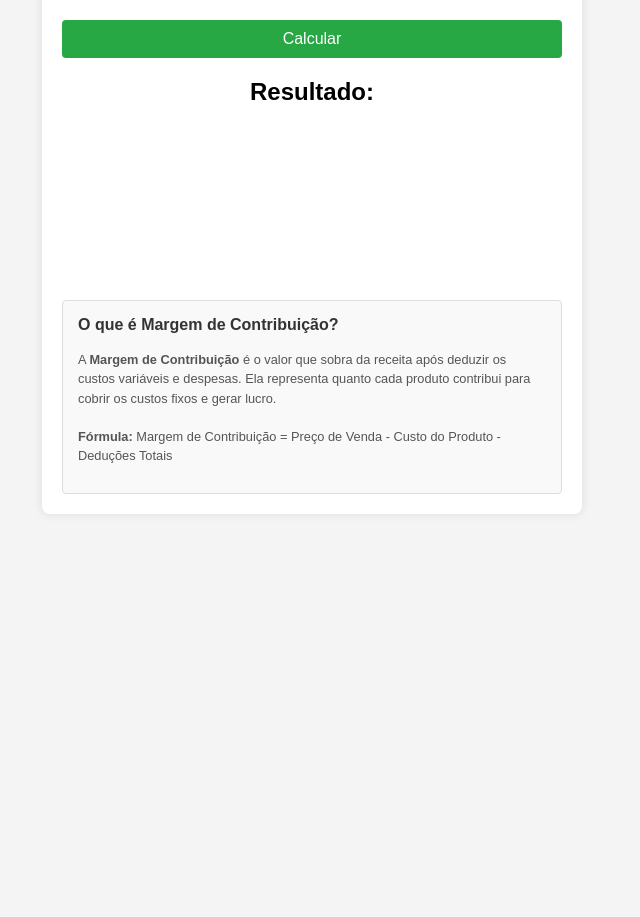
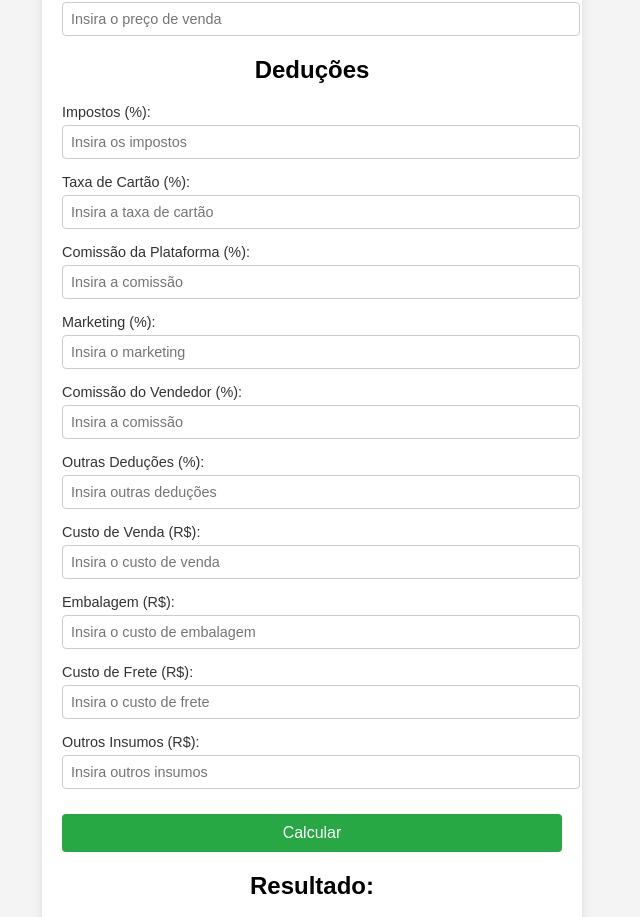
Before and after one commit to danielbsatos/precificacao, a plain HTML site: page index.html in a window 1280 px wide. Shown: the part 207-1124 px from the top of the page, without its empty margins (328-968 px from the left). Before the commit the page ends 840 px from the top, so only its background shows below. Drawn offline with nearby package versions, Linux system fonts and the light colour scheme.

Commit message:
Update index.html

```diff
--- a/index.html
+++ b/index.html
@@ -12,8 +12,69 @@
     <div class="calculator">
         <h1>Calculadora de Precificação</h1>
 
-        <!-- Campos de entrada (mantidos iguais) -->
-        <!-- ... -->
+        <!-- Custo e Preço de Venda -->
+        <div class="input-group">
+            <label for="custo">Custo do Produto (R$):</label>
+            <input type="number" id="custo" placeholder="Insira o custo">
+        </div>
+
+        <div class="input-group">
+            <label for="precoVenda">Preço de Venda (R$):</label>
+            <input type="number" id="precoVenda" placeholder="Insira o preço de venda">
+        </div>
+
+        <!-- Deduções -->
+        <h2>Deduções</h2>
+
+        <div class="input-group">
+            <label for="impostos">Impostos (%):</label>
+            <input type="number" id="impostos" placeholder="Insira os impostos">
+        </div>
+
+        <div class="input-group">
+            <label for="taxaCartao">Taxa de Cartão (%):</label>
+            <input type="number" id="taxaCartao" placeholder="Insira a taxa de cartão">
+        </div>
+
+        <div class="input-group">
+            <label for="comissaoPlataforma">Comissão da Plataforma (%):</label>
+            <input type="number" id="comissaoPlataforma" placeholder="Insira a comissão">
+        </div>
+
+        <div class="input-group">
+            <label for="marketing">Marketing (%):</label>
+            <input type="number" id="marketing" placeholder="Insira o marketing">
+        </div>
+
+        <div class="input-group">
+            <label for="comissaoVendedor">Comissão do Vendedor (%):</label>
+            <input type="number" id="comissaoVendedor" placeholder="Insira a comissão">
+        </div>
+
+        <div class="input-group">
+            <label for="outrasDeducoes">Outras Deduções (%):</label>
+            <input type="number" id="outrasDeducoes" placeholder="Insira outras deduções">
+        </div>
+
+        <div class="input-group">
+            <label for="custoVenda">Custo de Venda (R$):</label>
+            <input type="number" id="custoVenda" placeholder="Insira o custo de venda">
+        </div>
+
+        <div class="input-group">
+            <label for="embalagem">Embalagem (R$):</label>
+            <input type="number" id="embalagem" placeholder="Insira o custo de embalagem">
+        </div>
+
+        <div class="input-group">
+            <label for="frete">Custo de Frete (R$):</label>
+            <input type="number" id="frete" placeholder="Insira o custo de frete">
+        </div>
+
+        <div class="input-group">
+            <label for="outrosInsumos">Outros Insumos (R$):</label>
+            <input type="number" id="outrosInsumos" placeholder="Insira outros insumos">
+        </div>
 
         <!-- Botão de cálculo -->
         <button onclick="calcularPreco()">Calcular</button>
```
